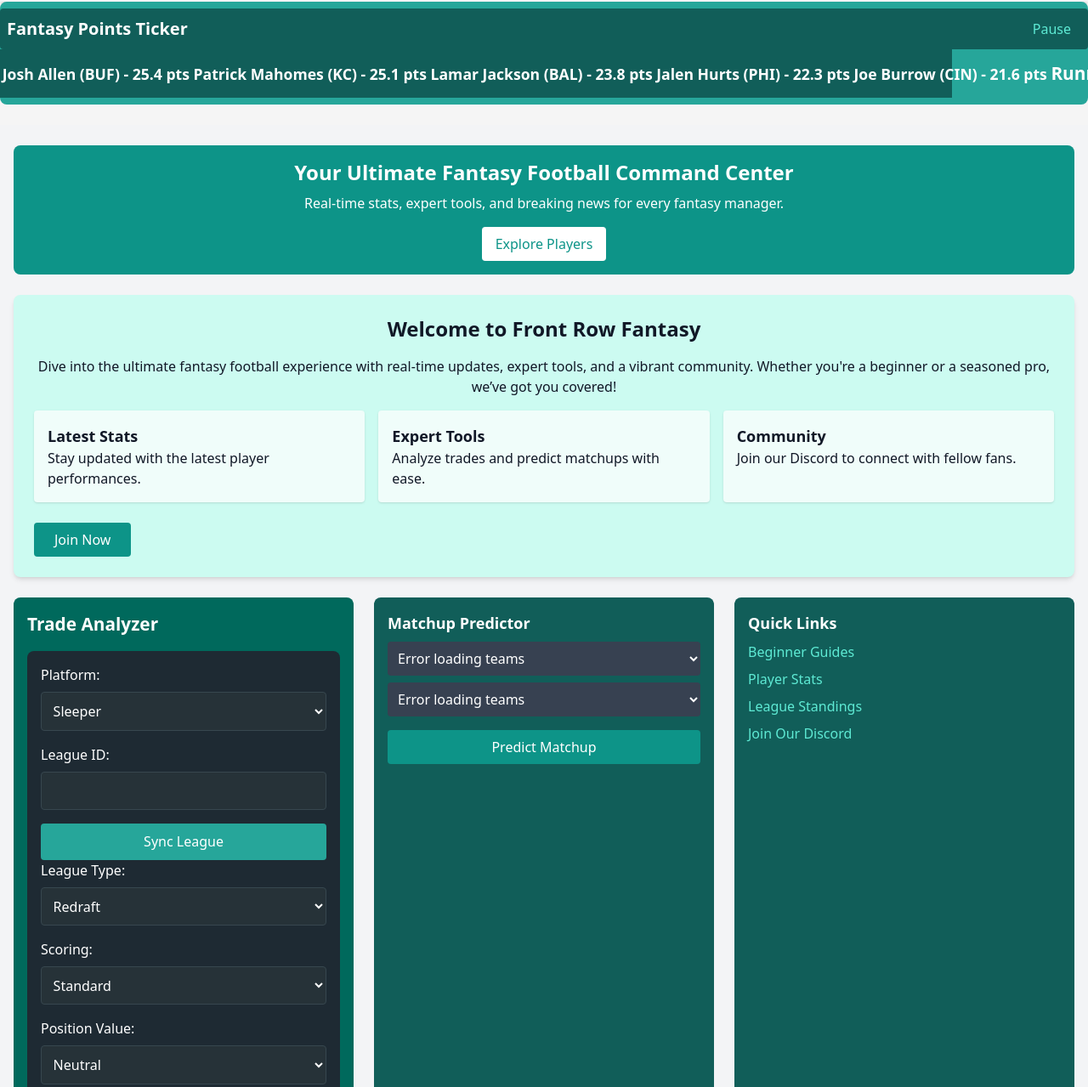
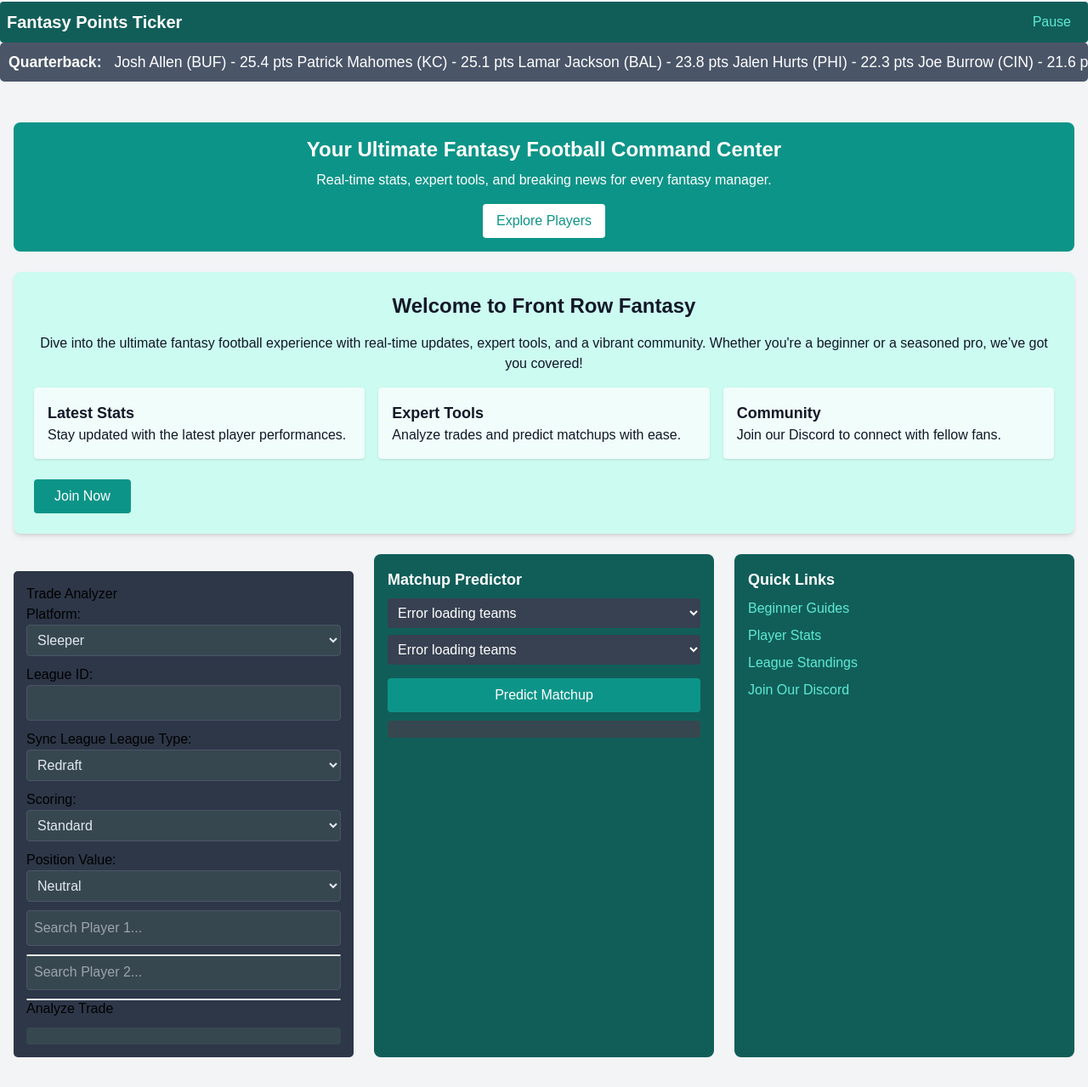
Before and after one commit to Mpeters9/Front-Row-Fantasy, a plain HTML site: page index.html in a window 1280 px wide. Shown: the part 54-1333 px from the top of the page at 85% size. Drawn offline with nearby package versions, Linux system fonts and the light colour scheme; no server answers.

Commit message:
Update styles.css

```diff
--- a/styles.css
+++ b/styles.css
@@ -2,161 +2,143 @@
 @tailwind components;
 @tailwind utilities;
 
+/* Custom styles for consistent layout and dark mode */
 body {
-    background-color: #F5F5F5 !important;
+    font-family: 'Arial', sans-serif;
+    background-color: #1a202c;
+    color: #e2e8f0;
+    margin: 0;
+    padding: 0;
+    transition: background-color 0.3s, color 0.3s;
 }
 
-.card {
-    @apply bg-white dark:bg-gray-800 p-4 rounded-lg shadow-md hover:shadow-xl transition transform hover:-translate-y-1;
+body.dark {
+    background-color: #2d3748;
+    color: #edf2f7;
 }
 
-.button {
-    @apply bg-teal-500 text-white px-6 py-3 rounded-lg hover:bg-teal-600 transition;
+.container {
+    max-width: 1200px;
+    margin: 0 auto;
+    padding: 20px;
 }
 
-.link {
-    @apply text-teal-500 hover:underline;
+/* Ticker Styles */
+#tickerContent {
+    white-space: nowrap;
+    overflow: hidden;
+    padding: 10px;
+    background-color: #4a5568;
+    border-radius: 5px;
+    font-size: 1.1rem;
 }
 
-.marquee {
-    background-color: #26A69A;
-    padding: 8px 0;
-    border-radius: 8px;
-    overflow: hidden;
-    position: relative;
-    width: 100%;
-    display: block;
-}
-
-.marquee-content {
-    white-space: nowrap;
-    font-size: 1.1rem; /* Increased from 1rem for visibility */
-    font-weight: 600;
-    color: #FFFFFF;
-    min-width: 100%;
-    animation: marquee 40s linear infinite;
-    line-height: 1.6; /* Added for better text spacing */
-}
-
-.marquee-content b {
-    font-size: 1.3rem; /* Slightly increased for visibility */
-    font-weight: bold;
-    margin-right: 0.5rem;
-}
-
-@keyframes marquee {
-    0% { transform: translateX(0); }
-    100% { transform: translateX(-100%); }
-}
-
-.marquee-content.paused {
+#tickerContent.paused {
     animation-play-state: paused;
 }
 
-.spinner {
-    border: 4px solid rgba(0, 0, 0, 0.1);
-    border-left: 4px solid #26A69A;
-    border-radius: 50%;
-    width: 24px;
-    height: 24px;
-    animation: spin 1s linear infinite;
-    margin: 0 auto;
+#tickerContent b {
+    margin-right: 10px;
 }
 
-@keyframes spin {
-    to { transform: rotate(360deg); }
+/* Trade Analyzer Styles */
+.trade-analyzer {
+    margin-top: 20px;
+    padding: 15px;
+    background-color: #2d3748;
+    border-radius: 5px;
 }
 
-@media (max-width: 640px) {
-    h1 {
-        @apply text-2xl;
-    }
-    h2 {
-        @apply text-xl;
-    }
-    .card {
-        @apply p-3;
-    }
-    .button {
-        @apply px-4 py-2;
-    }
-    .marquee-content {
-        @apply gap-2;
-        font-size: 0.95rem; /* Adjusted for smaller screens */
-    }
+.trade-analyzer select,
+.trade-analyzer input {
+    display: block;
+    width: 100%;
+    padding: 8px;
+    margin-bottom: 10px;
+    border: 1px solid #4a5568;
+    border-radius: 4px;
+    background-color: #37474F;
+    color: #e2e8f0;
 }
 
-.trade-analyzer {
-    background-color: #00695C !important;
-    color: #FFFFFF !important;
-    padding: 1rem;
-    border-radius: 8px;
-    position: relative;
-    z-index: 10;
+.trade-analyzer input:focus {
+    outline: none;
+    border-color: #63b3ed;
 }
 
-.trade-analyzer h3 {
-    font-size: 1.3rem; /* Increased for visibility */
-    font-weight: 600;
-    margin-bottom: 1rem;
-    color: #FFFFFF !important;
+.trade-analyzer ul {
+    list-style: none;
+    padding: 0;
+    margin: 0;
 }
 
-.trade-analyzer label {
-    display: block;
-    font-size: 1rem; /* Increased from 0.875rem for visibility */
-    font-weight: 500;
-    margin-bottom: 0.5rem;
-    color: #FFFFFF !important;
+.trade-analyzer ul li {
+    padding: 0.5rem;
+    cursor: pointer;
 }
 
-.trade-analyzer input, .trade-analyzer select {
-    width: 100%;
-    padding: 0.6rem; /* Slightly increased padding */
-    border-radius: 4px;
-    background-color: #263238 !important;
-    color: #FFFFFF !important;
-    border: 1px solid #37474F !important;
-    margin-bottom: 1rem;
-    font-size: 1rem; /* Increased for visibility */
+.trade-analyzer ul li:hover {
+    background-color: #4a5568;
 }
 
-.trade-analyzer select option {
-    color: #FFFFFF !important;
-    background-color: #37474F !important;
-    font-size: 1rem; /* Increased for visibility */
+#tradeResult {
+    margin-top: 10px;
+    padding: 10px;
+    background-color: #37474F;
+    border-radius: 4px;
 }
 
-.trade-analyzer select option:checked {
-    background-color: #26A69A !important;
+/* Matchup Predictor Styles */
+.matchup-predictor {
+    margin-top: 20px;
+    padding: 15px;
+    background-color: #2d3748;
+    border-radius: 5px;
 }
 
-.trade-analyzer button {
+.matchup-predictor select {
+    display: block;
     width: 100%;
-    padding: 0.6rem 1rem; /* Slightly increased padding */
-    background-color: #26A69A !important;
-    color: #FFFFFF !important;
+    padding: 8px;
+    margin-bottom: 10px;
+    border: 1px solid #4a5568;
+    border-radius: 4px;
+    background-color: #37474F;
+    color: #e2e8f0;
+}
+
+#predictionResult {
+    margin-top: 10px;
+    padding: 10px;
+    background-color: #37474F;
+    border-radius: 4px;
+}
+
+/* Button Styles */
+button {
+    padding: 8px 16px;
+    background-color: #63b3ed;
+    color: #1a202c;
+    border: none;
     border-radius: 4px;
     cursor: pointer;
-    transition: background-color 0.3s;
-    font-size: 1rem; /* Increased for visibility */
 }
 
-.trade-analyzer button:hover {
-    background-color: #00796B !important;
+button:hover {
+    background-color: #4299e1;
 }
 
-.trade-analyzer p {
-    text-align: center;
-    margin-top: 1rem;
-    color: #FFFFFF !important;
-    font-size: 1rem; /* Increased for visibility */
+/* Dark Mode Toggle */
+#darkModeToggle {
+    margin-top: 20px;
+    padding: 8px 16px;
+    background-color: #ecc94b;
+    color: #1a202c;
+    border: none;
+    border-radius: 4px;
+    cursor: pointer;
 }
 
-.trade-analyzer .filter-section {
-    margin-bottom: 1rem;
-    padding: 1rem;
-    background-color: #1E2A33 !important;
-    border-radius: 8px;
-    color: #FFFFFF !important;
+#darkModeToggle:hover {
+    background-color: #d69e2e;
 }
```
